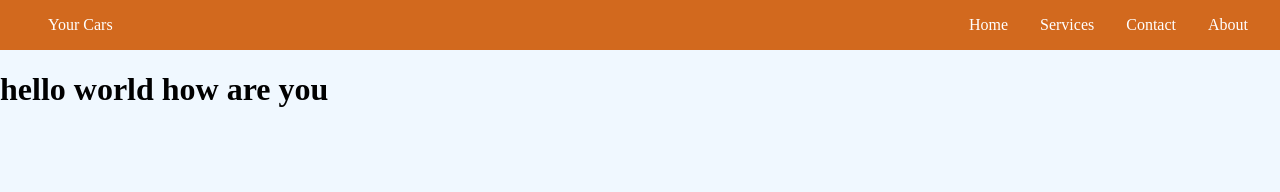
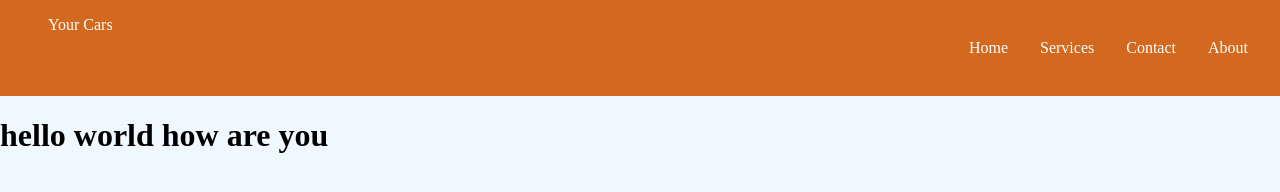
Before and after one commit to gbirhanu/portifolio, a plain HTML site: page index.html in a window 1280 px wide. Drawn offline with Linux system fonts and the light colour scheme.

Commit message:
minimum height added

```diff
--- a/index.css
+++ b/index.css
@@ -14,6 +14,7 @@ body {
 }
 nav {
   display: flex;
+  min-height: 6em;
 }
 nav ul {
   display: flex;
```
